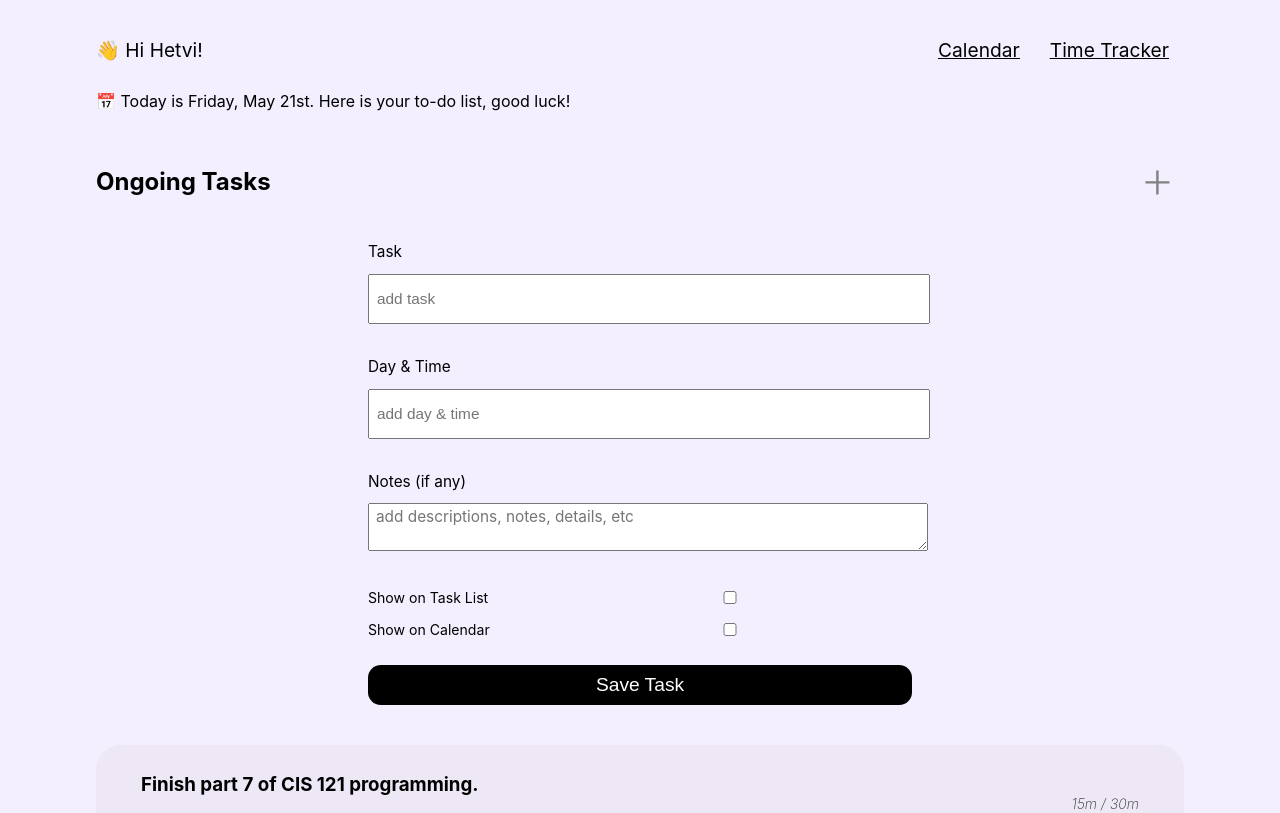
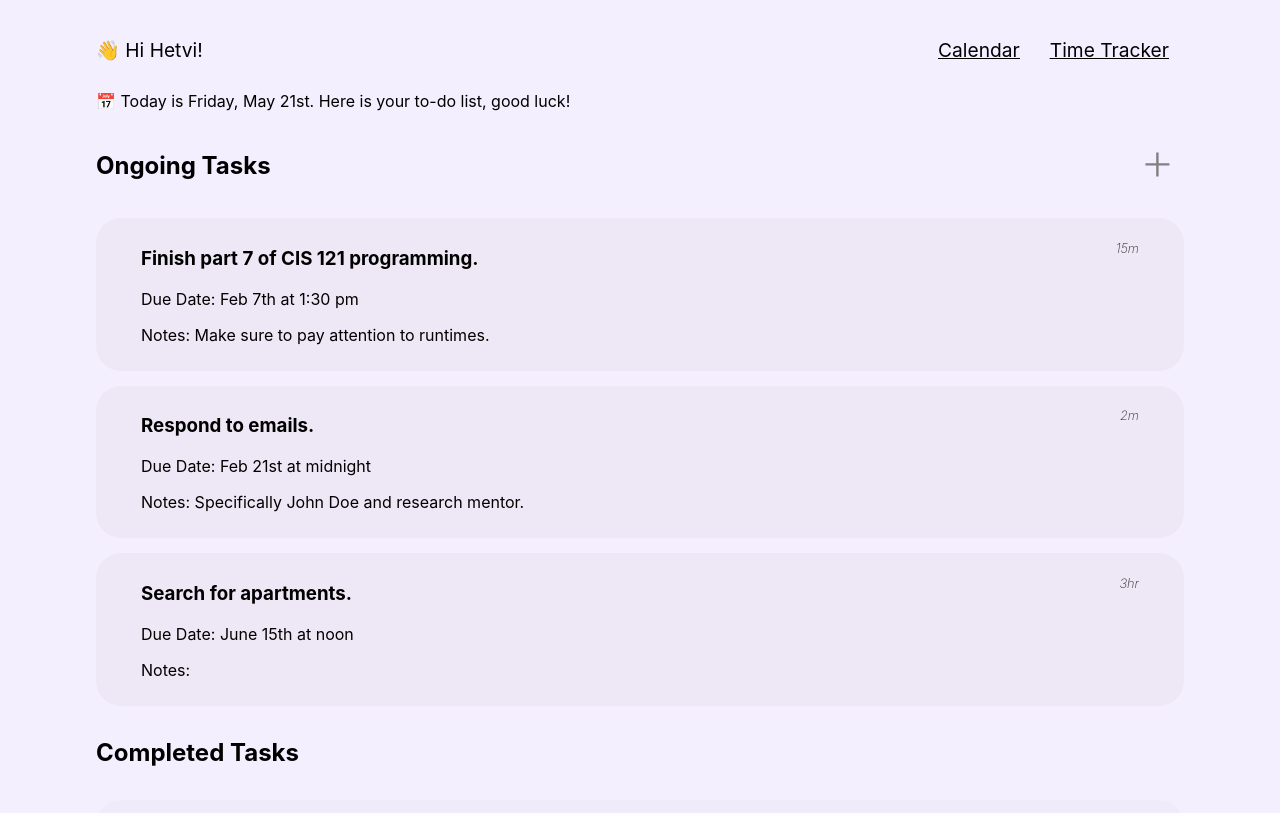
Before and after one commit to hetvshah/bProductive, a React (Create React App) app: page / in a window 1280 px wide. Shown: the top 813 px of the page. Built offline with nearby package versions, Linux system fonts and the light colour scheme.

Commit message:
toggled add task

```diff
--- a/src/components/AddTask.js
+++ b/src/components/AddTask.js
@@ -1,22 +1,54 @@
 import { useState } from 'react';
 
-const AddTask = () => {
+const AddTask = ({ onAdd }) => {
   const [text, setText] = useState('');
   const [day, setDay] = useState('');
+  const [estimate, setEstimate] = useState('');
   const [notes, setNotes] = useState('');
   const [displayTask, setDisplayTask] = useState(false);
   const [displayCalendar, setDisplayCalendar] = useState(false);
 
+  const onSubmit = (e) => {
+    e.preventDefault();
+    onAdd({ text, day, notes, displayTask, displayCalendar });
+    setText('')
+    setDay('')
+    setEstimate('')
+    setNotes('')
+    setDisplayTask(false)
+    setDisplayCalendar(false)
+  };
+
   return (
-    <form className="add-form">
+    <form className="add-form" onSubmit={onSubmit}>
       <div className="add-form-child">
         <div className="form-control">
           <label>Task</label>
-          <input type="text" placeholder="add task" />
+          <input
+            type="text"
+            placeholder="add task"
+            value={text}
+            onChange={(e) => setText(e.target.value)}
+          />
         </div>
         <div className="form-control">
-          <label>Day & Time</label>
-          <input type="text" placeholder="add day & time" />
+          <label>Due Day & Time</label>
+          <input
+            type="text"
+            placeholder="add day & time"
+            value={day}
+            onChange={(e) => setDay(e.target.value)}
+          />
+        </div>
+
+        <div className="form-control">
+          <label>Estimated Time</label>
+          <input
+            type="text"
+            placeholder="add estimated time"
+            value={estimate}
+            onChange={(e) => setEstimate(e.target.value)}
+          />
         </div>
 
         <div className="form-control">
@@ -26,16 +58,28 @@ const AddTask = () => {
             cols="30"
             type="text"
             placeholder="add descriptions, notes, details, etc"
+            value={notes}
+            onChange={(e) => setNotes(e.target.value)}
           />
         </div>
 
         <div className="form-control-check">
           <label>Show on Task List</label>
-          <input type="checkbox" />
+          <input
+            type="checkbox"
+            value={displayTask}
+            checked={displayTask}
+            onChange={(e) => setDisplayTask(e.currentTarget.checked)}
+          />
         </div>
         <div className="form-control-check">
           <label>Show on Calendar</label>
-          <input type="checkbox" />
+          <input
+            type="checkbox"
+            value={displayCalendar}
+            checked={displayCalendar}
+            onChange={(e) => setDisplayCalendar(e.currentTarget.checked)}
+          />
         </div>
 
         <input type="submit" value="Save Task" className="btn btn-block" />
--- a/src/components/Button.js
+++ b/src/components/Button.js
@@ -1,13 +1,15 @@
 import { GrAdd } from 'react-icons/gr';
+import { HiMinus } from 'react-icons/hi';
 import './Styles.css';
 
-const Button = () => {
+const Button = ({ onClick, showAddTask }) => {
   return (
-    <button
-      //   onClick={onClick}
-      className="btn"
-    >
-      <GrAdd className="gr-add" />
+    <button onClick={onClick} className="btn">
+      {showAddTask ? (
+        <HiMinus className="hi-minus" />
+      ) : (
+        <GrAdd className="gr-add" />
+      )}
     </button>
   );
 };
--- a/src/components/Home.js
+++ b/src/components/Home.js
@@ -7,67 +7,38 @@ import AddTask from './AddTask';
 import { useState } from 'react';
 
 const Home = () => {
+  const [showAddTask, setAddTask] = useState(false);
+
   const [ongoingTasks, setOngoingTasks] = useState([
     {
-      todo: 'Finish part 7 of CIS 121 programming. ',
+      text: 'Finish part 7 of CIS 121 programming. ',
+      day: 'Feb 7th at 1:30 pm ',
+      estimate: '15m',
       notes: 'Make sure to pay attention to runtimes. ',
+      displayTask: true,
+      displayCalendar: true,
     },
     {
-      todo: 'Respond to emails.',
+      text: 'Respond to emails.',
+      day: 'Feb 21st at midnight',
+      estimate: '2m',
       notes: 'Specifically John Doe and research mentor.',
+      displayTask: true,
+      displayCalendar: false,
     },
     {
-      todo: 'Search for apartments.',
+      text: 'Search for apartments.',
+      day: 'June 15th at noon',
+      estimate: '3hr',
       notes: '',
+      displayTask: false,
+      displayCalendar: true,
     },
   ]);
 
-  // const ongoingTasks = [
-  //   {
-  //     todo: 'Finish part 7 of CIS 121 programming. ',
-  //     notes: 'Make sure to pay attention to runtimes.',
-  //   },
-  //   {
-  //     todo: 'Respond to emails.',
-  //     notes: 'Specifically John Doe and research mentor.',
-  //   },
-  //   {
-  //     todo: 'Search for apartments.',
-  //     notes: '',
-  //   },
-  // ];
-
-  // const completedTasks = [
-  //   {
-  //     todo: 'Call mom. ',
-  //     notes: 'Ask about trip to NYC.',
-  //   },
-  // ];
-
-  // const listOngoingTasks = ongoingTasks.map((task) => (
-  //   <div className="todo">
-  //     <div>
-  //       <h3>
-  //         {/* <input type="checkbox" /> */}
-  //         {task.todo}
-  //       </h3>
-  //       <p>{task.notes}</p>
-  //     </div>
-
-  //     <div className="times">15m / 30m</div>
-  //   </div>
-  // ));
-
-  // const listCompletedTasks = completedTasks.map((task) => (
-  //   <div className="todo todo-complete">
-  //     <div>
-  //       <h3>{task.todo}</h3>
-  //       <p>{task.notes}</p>
-  //     </div>
-
-  //     <div className="times">15m / 30m</div>
-  //   </div>
-  // ));
+  const addTask = (task) => {
+    setOngoingTasks([...ongoingTasks, task]);
+  };
 
   return (
     <div>
@@ -89,14 +60,17 @@ const Home = () => {
       </p>
 
       <div className="task-btn">
-        <h2 style={{ padding: '0 0 0.5vw 0' }}>Ongoing Tasks</h2>
-        <Button />
+        <h2 style={{ padding: '0 0 0.25vw 0' }}>Ongoing Tasks</h2>
+        <Button
+          onClick={() => setAddTask(!showAddTask)}
+          showAddTask={showAddTask}
+        />
       </div>
 
-      <AddTask />
+      {showAddTask && <AddTask onAdd={addTask} />}
 
       <OngoingTasks ongoingTasks={ongoingTasks} />
-      <h2 style={{ padding: '0.5vw 0' }}>Completed Tasks</h2>
+      <h2 style={{ padding: '1vw 0' }}>Completed Tasks</h2>
       <CompletedTasks />
     </div>
   );
--- a/src/components/OngoingTasks.js
+++ b/src/components/OngoingTasks.js
@@ -19,12 +19,13 @@ const OngoingTasks = ({ ongoingTasks }) => {
       <div>
         <h3>
           {/* <input type="checkbox" /> */}
-          {task.todo}
+          {task.text}
         </h3>
-        <p>{task.notes}</p>
+        <p>Due Date: {task.day}</p>
+        <p>Notes: {task.notes}</p>
       </div>
 
-      <div className="times">15m / 30m</div>
+      <div className="times">{task.estimate}</div>
     </div>
   ));
 
--- a/src/components/Styles.css
+++ b/src/components/Styles.css
@@ -4,6 +4,7 @@
   display: flex;
   flex-direction: row;
   font-size: 1.5vw;
+  margin: 0;
   margin-top: 1.5vw;
 }
 
@@ -63,13 +64,13 @@ u:hover {
 
 .times {
   text-align: center;
-  padding: 40px 0;
+  padding: 1vw 0;
   margin-left: auto;
   margin-right: 0;
   font-style: italic;
   font-weight: 200;
   color: #2c2c2c;
-  font-size: 1.1vw;
+  font-size: 1vw;
 }
 
 .task-btn {
@@ -87,6 +88,19 @@ u:hover {
   margin-right: 0;
 }
 
+.btn:focus {
+  outline: none;
+}
+
+.btn:active {
+  transform: scale(0.98);
+}
+
+.btn:hover {
+  opacity: 0.85;
+  cursor: pointer;
+}
+
 .gr-add path {
   stroke: gray;
 }
@@ -98,6 +112,20 @@ u:hover {
 }
 
 .gr-add:hover {
+  opacity: 0.5;
+}
+
+.hi-minus path {
+  stroke: gray;
+}
+
+.hi-minus {
+  margin: 0 0.5vw;
+  height: 1.5em;
+  width: 1.5em;
+}
+
+.hi-minus:hover {
   opacity: 0.5;
 }
 
@@ -116,7 +144,7 @@ u:hover {
 
 .form-control label {
   display: block;
-  font-size: 1.2vw;
+  font-size: 1vw;
 }
 
 .form-control input {
@@ -124,7 +152,7 @@ u:hover {
   height: 40px;
   margin: 1vw 0;
   padding: 3px 7px;
-  font-size: 1.2vw;
+  font-size: 1vw;
 }
 
 .form-control textarea {
@@ -132,7 +160,7 @@ u:hover {
   height: 40px;
   margin: 1vw 0;
   padding: 3px 7px;
-  font-size: 1.2vw;
+  font-size: 1vw;
   font-family: inherit;
 }
 
@@ -145,7 +173,7 @@ u:hover {
 
 .form-control-check label {
   flex: 1;
-  font-size: 1.1vw;
+  font-size: 1vw;
 }
 
 .form-control-check input {
```
